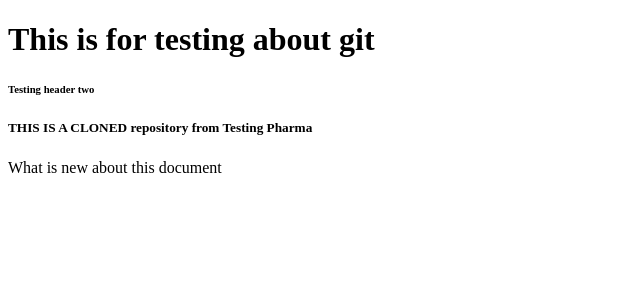
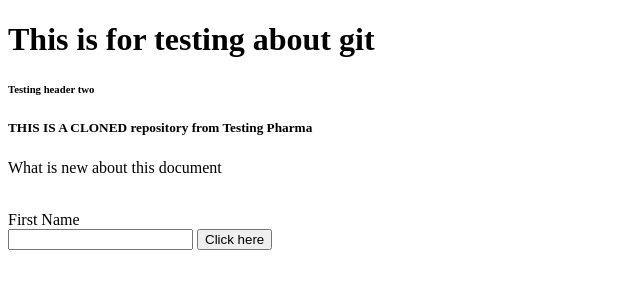
Before and after one commit to EldaNeam2021/TestingPharma, a plain HTML site: page index.html in a window 1280 px wide. Shown: the whole page, without its empty margins (0-640 px from the left). Drawn offline with Linux system fonts and the light colour scheme.

Commit message:
Update index.html
label, input, and button added

```diff
--- a/index.html
+++ b/index.html
@@ -10,5 +10,11 @@
     <h6>Testing header two</h6>
     <h5>THIS IS A CLONED repository from Testing Pharma</h5>
     <p>What is new about this document</p>
+    <br>
+    <label for="first_name">First Name</label>
+    <br>
+    <input type="text">
+    <button type="submit">Click here</button>
+
   </body>
 </html>
```
